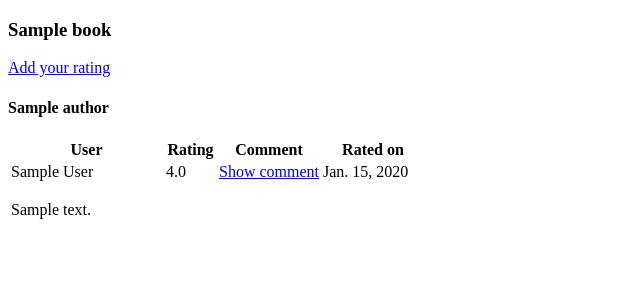
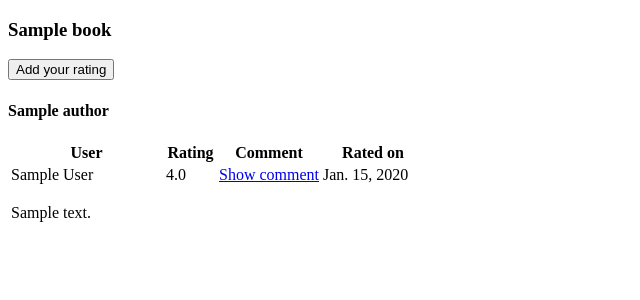
Before and after one commit to sgmig/bookclub, a Django app: template clubdelectura/books/templates/books/partials/book_rating_table.html in a window 1280 px wide. Shown: the top 300 px of the page, without its empty margins (0-640 px from the left). Run offline with Django 5.2, Linux system fonts and the light colour scheme; the template is opened without the code that fills it: values that come from a table or form of the project are taken from there, others are empty; tables that the repository leaves empty hold one stand-in row (values such as "Sample post"); parts of the project's set-up code (start-up, migrations or seed data) failed here and were passed over.

Commit message:
Include modal. Add rating button now opens modal

```diff
--- a/clubdelectura/books/templates/books/partials/book_rating_table.html
+++ b/clubdelectura/books/templates/books/partials/book_rating_table.html
@@ -3,9 +3,9 @@
     <div class="mb-1">
         <div class="d-flex justify-content-between align-items-center">
             <h3 id="book-title" class="mb-0">{{ book.title }}</h3>
-            <a href="{% url 'books:book-rating-create' %}?book_id={{ book.id }}" class="btn btn-primary"
-                id="addBookRatingAction">
-                Add your rating </a>
+            <button type="button" class="btn btn-primary open-book-rating-modal-btn"
+                data-book-rating-modal-url="{% url 'books:book-rating-modal' %}?book_id={{ book.id }}">
+                Add your rating </button>
         </div>
         <h4 id="book-authors" class="text-muted" >{{ book.list_authors }}</h4>
     </div>
@@ -26,7 +26,7 @@
                 <th></th>
             </thead>
             <tbody id="book-ratings-list">
-                {#  I need to add the striping manually because the hidden commet rows break bootstra table-stripe ordering.  #}
+                {#  I need to add the striping manually because the hidden commet rows break bootstrap table-stripe ordering.  #}
                 {% for rating in book_ratings %}
                     {% include 'books/partials/book_rating_row.html' with rating=rating row_parity=forloop.counter0|divisibleby:2 %}
                 {% endfor %}
@@ -42,3 +42,13 @@
         </div>
     </div>
 </div>
+
+<!-- Create/Update rating modal. Content is fetched dynamically. -->
+<div class="modal fade" id="bookRatingModal" aria-labelledby="bookRatingModalLabel" aria-hidden="true"
+        tabindex="-1">
+  <div class="modal-dialog">
+    <div class="modal-content" id="bookRatingModalContent">
+      <!-- Content will be loaded here dynamically -->
+    </div>
+  </div>
+</div>
```
